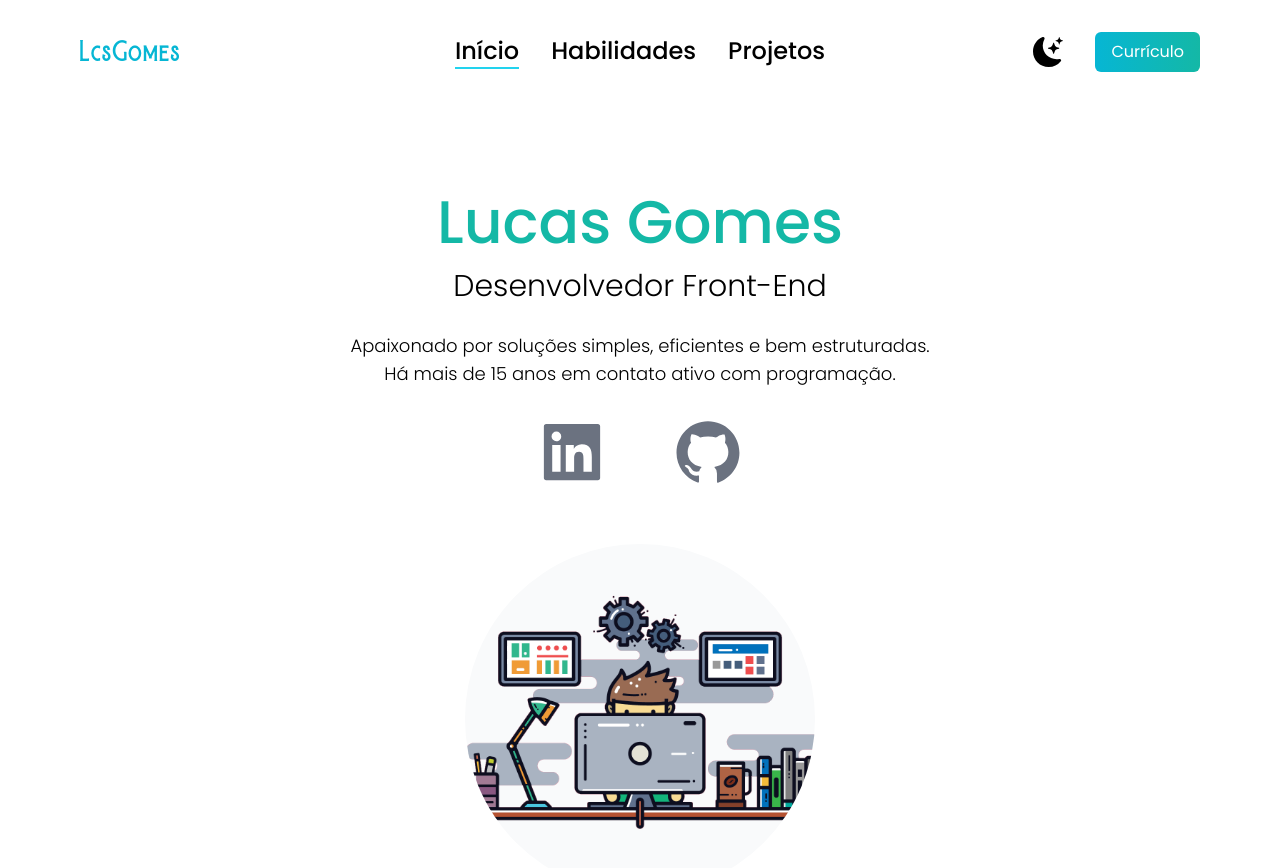
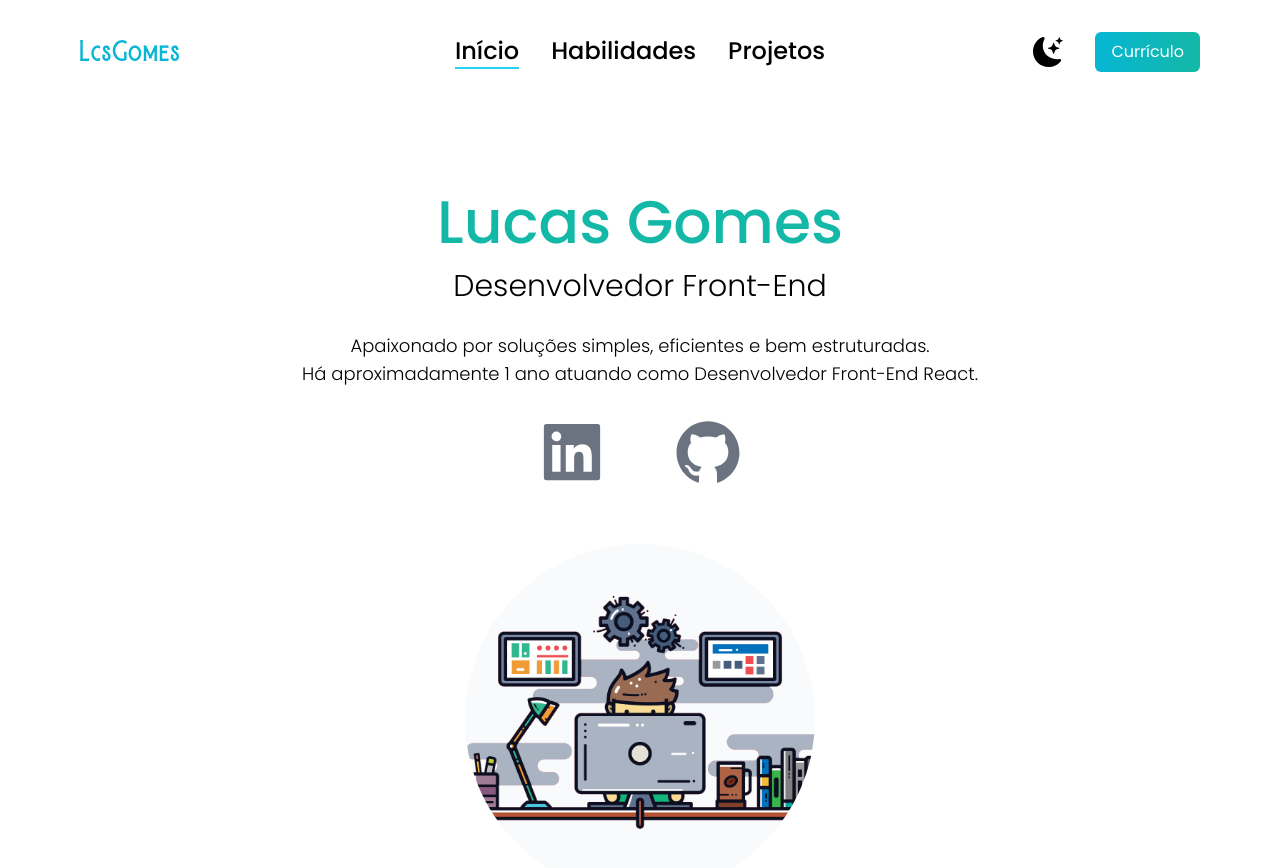
Before and after one commit to LcsGomes94/lcs-portfolio, a Next.js app: page / in a window 1280 px wide. Shown: the top 868 px of the page. Built offline with nearby package versions, Linux system fonts and the light colour scheme.

Commit message:
updated index presentation text

```diff
--- a/src/pages/index.tsx
+++ b/src/pages/index.tsx
@@ -14,7 +14,7 @@ export default function Home() {
         Apaixonado por soluções simples, eficientes e bem estruturadas.
       </p>
       <p className={`text-lg text-center font-light`}>
-        Há mais de 15 anos em contato ativo com programação.
+        Há aproximadamente 1 ano atuando como Desenvolvedor Front-End React.
       </p>
       <div className='flex justify-center gap-16 p-7 text-7xl text-gray-500 dark:text-gray-400'>
         <Link href={'https://www.linkedin.com/in/lcsdev94/'} target="_blank" className='hover:opacity-80' >
```
